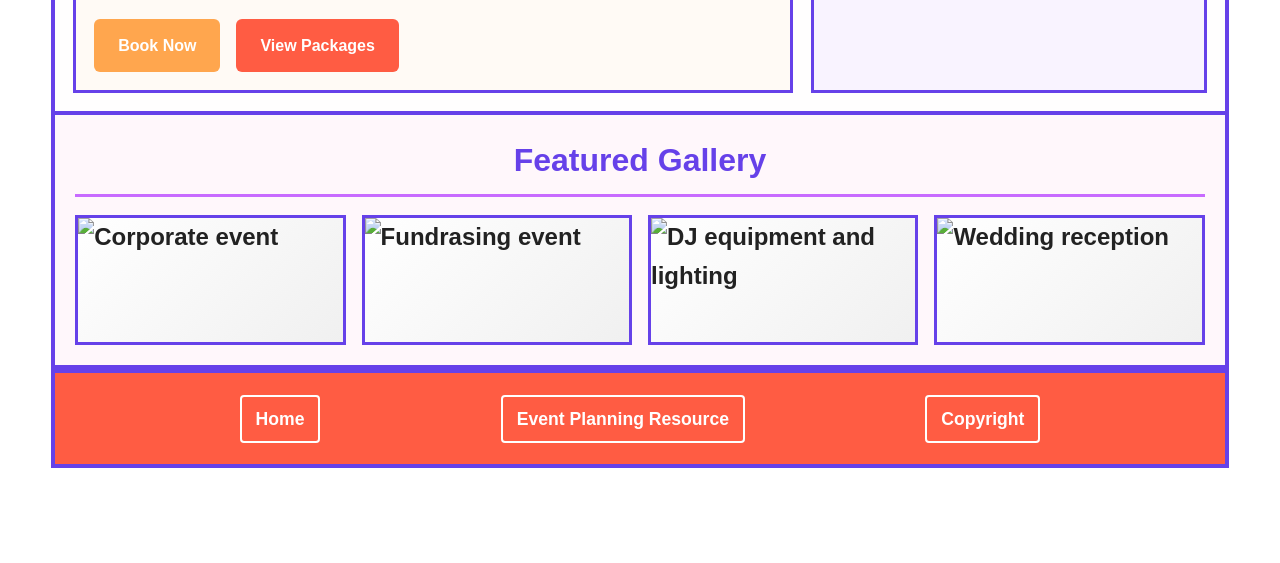
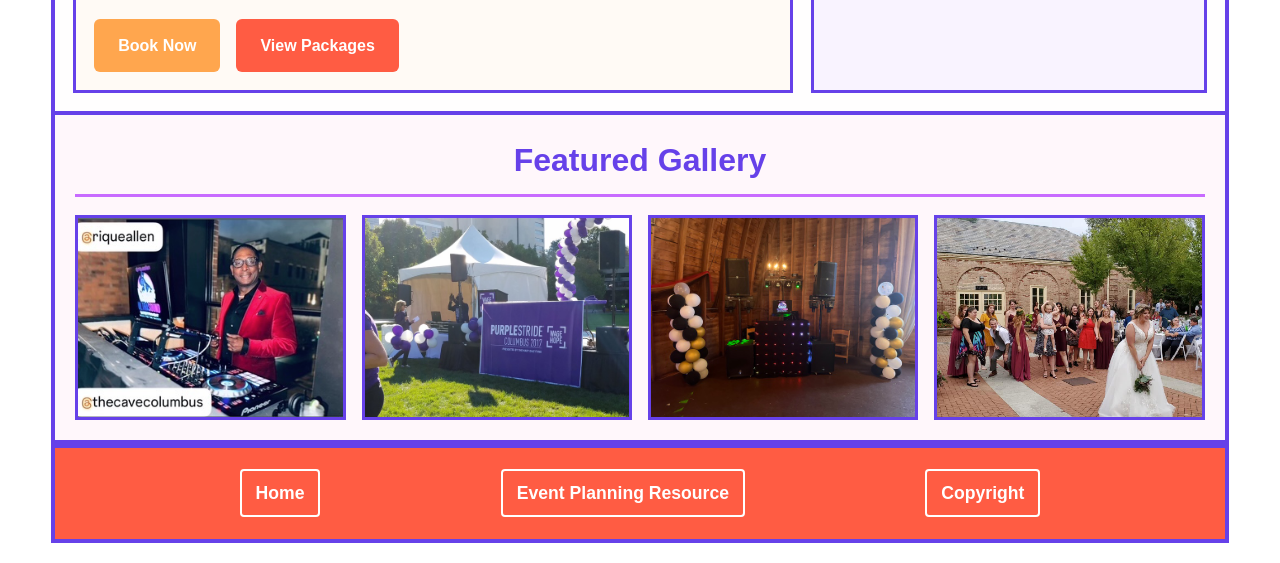
Before and after one commit to slocke3-bit/slocke3.github.io, a plain HTML site: page index.html in a window 1280 px wide. Shown: the part 1065-1628 px from the top of the page. Before the commit the page ends 1553 px from the top, so only its background shows below. Drawn offline with Linux system fonts and the light colour scheme; files whose address does not match are found by name.

Commit message:
Update image sources in gallery section

```diff
--- a/index.html
+++ b/index.html
@@ -97,16 +97,16 @@
 
             <div class="gallery-grid">
                 <div class="gallery-item">
-                    <img src="images/thecave.jpg" alt="Corporate event">
+                    <img src="thecave.jpg" alt="Corporate event">
                 </div>
                 <div class="gallery-item">
-                    <img src="images/fundraiser1.jpg" alt="Fundrasing event">
+                    <img src="fundraiser1.jpg" alt="Fundrasing event">
                 </div>
                 <div class="gallery-item">
-                    <img src="images/setup.jpg" alt="DJ equipment and lighting">
+                    <img src="setup.jpg" alt="DJ equipment and lighting">
                 </div>
                 <div class="gallery-item">
-                    <img src="images/wedding1.jpg" alt="Wedding reception">
+                    <img src="wedding1.jpg" alt="Wedding reception">
                 </div>
             </div>
         </section>
```
